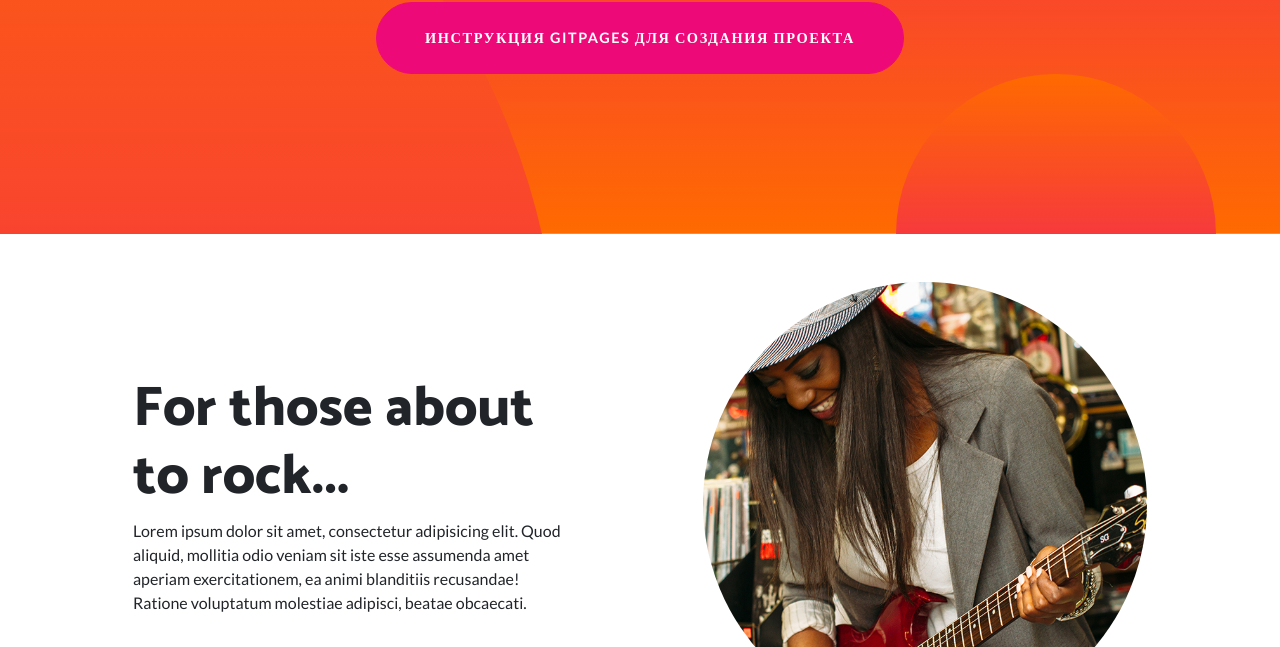
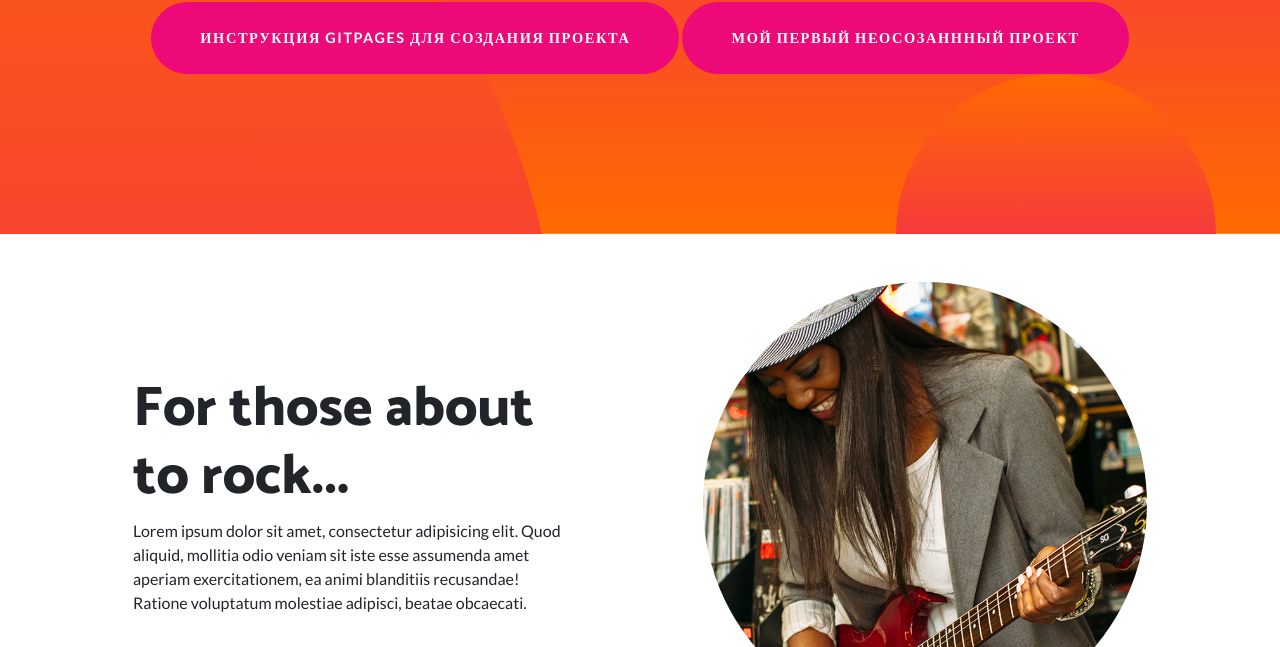
Before and after one commit to IlyanaIlyana/ilyanailyana.github.io, a website: page index.html in a window 1280 px wide. Shown: the part 453-1100 px from the top of the page. Drawn offline with Linux system fonts and the light colour scheme.

Commit message:
добавила ссылки, чтобы не забыть
где все искать снова

```diff
--- a/index.html
+++ b/index.html
@@ -49,7 +49,9 @@
       <div class="container">
         <h1 class="masthead-heading mb-0">Это будет</h1>
         <h2 class="masthead-subheading mb-0">моя страница на гитхабе</h2>
-        <a href="https://pages.github.com/" class="btn btn-primary btn-xl rounded-pill mt-5">инструкция GitPages для создания проекта</a>
+        <a href="https://pages.github.com" class="btn btn-primary btn-xl rounded-pill mt-5">инструкция GitPages для создания проекта</a>
+        <a href="https://ilyanailyana.github.io/startbootstrap-one-page-wonder" class="btn btn-primary btn-xl rounded-pill mt-5">мой первый неосозаннный проект</a>
+
       </div>
     </div>
     <div class="bg-circle-1 bg-circle"></div>
```
